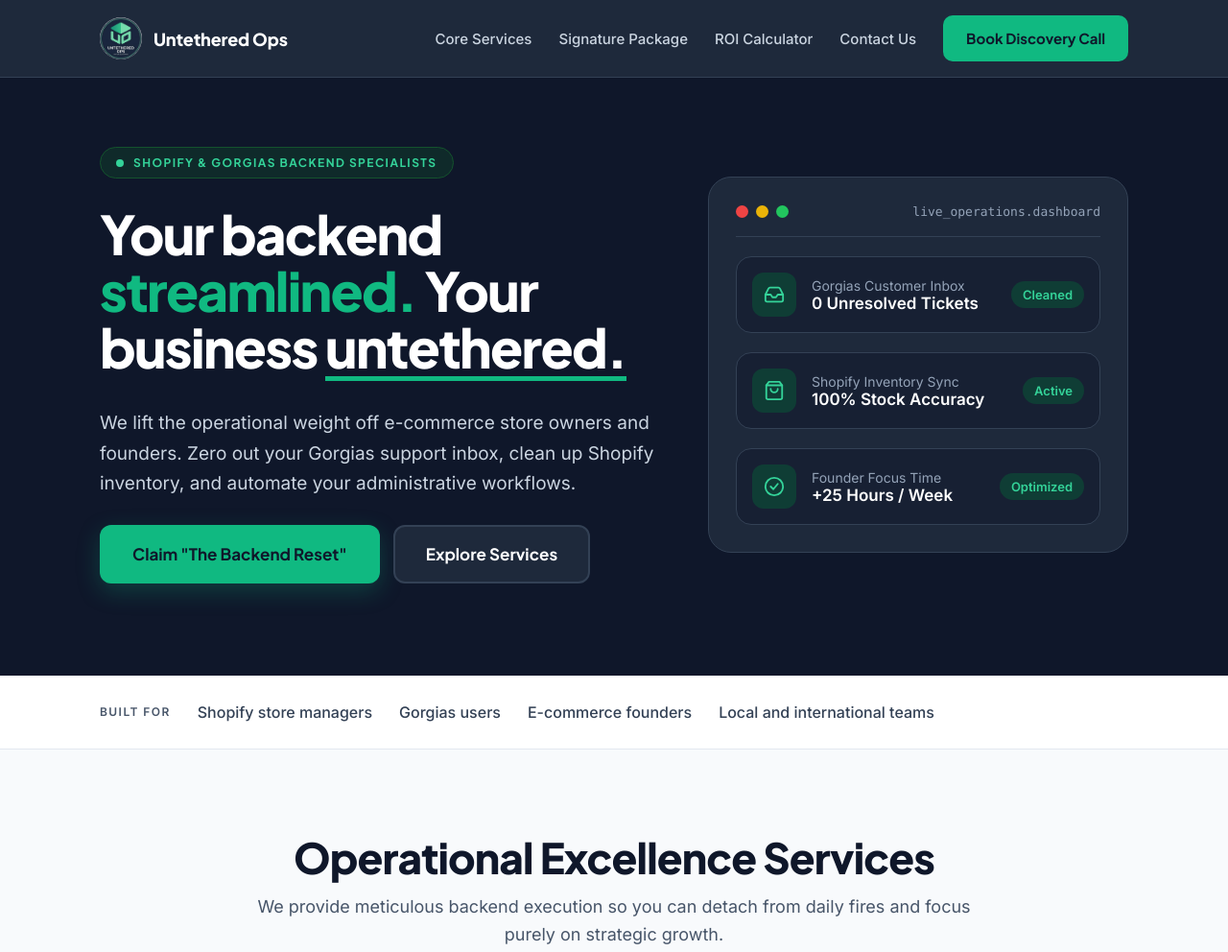
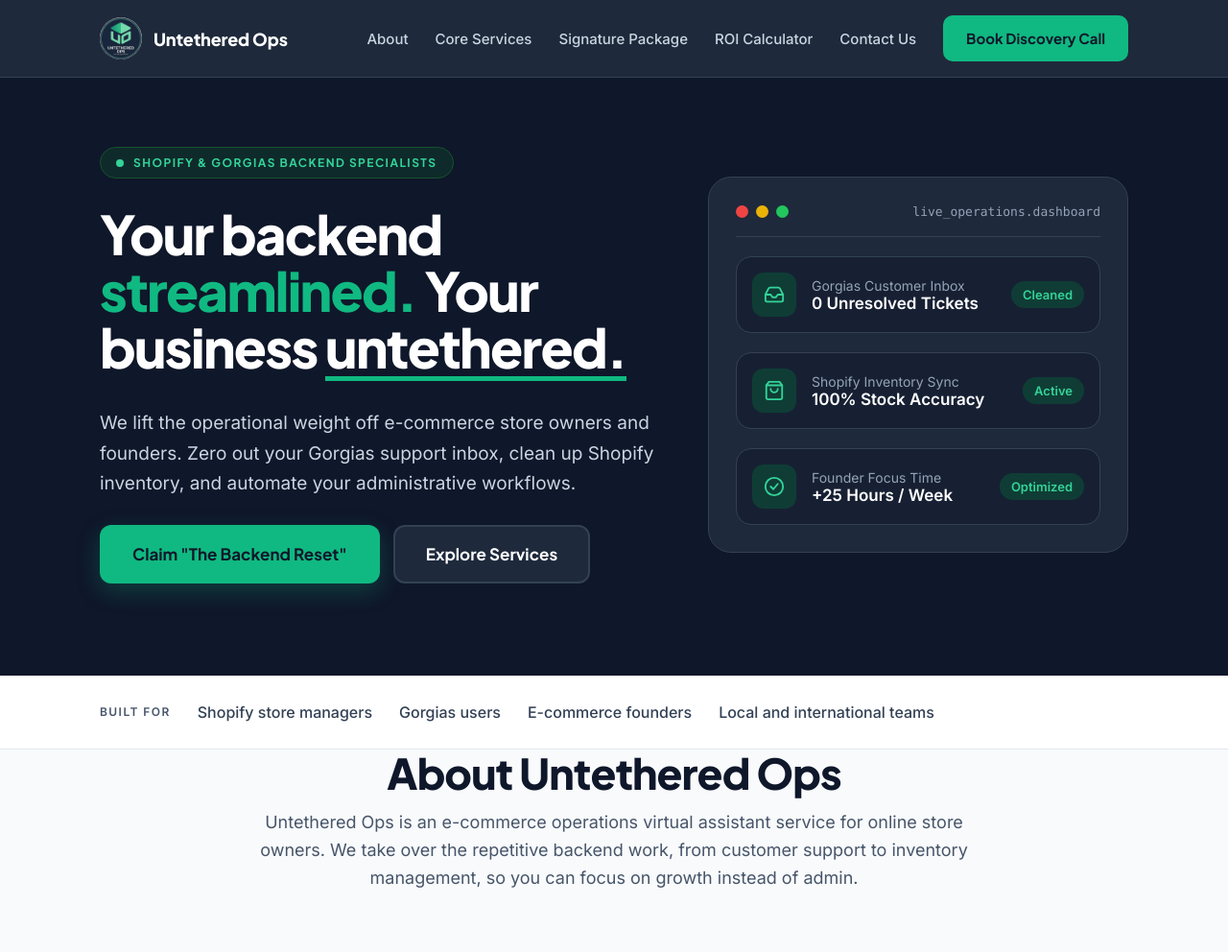
Before and after one commit to vinarose-source/untethered-ops-site, a plain HTML site: page index.html in a window 1280 px wide. Shown: the top 992 px of the page at 96% size. Drawn offline with Linux system fonts and the light colour scheme; files whose address does not match are found by name.

Commit message:
Add About section and update contact details
Added an 'About' section with a description of Untethered Ops and updated contact information.

```diff
--- a/index.html
+++ b/index.html
@@ -21,6 +21,7 @@
       <span>Untethered Ops</span>
     </a>
     <nav class="nav" aria-label="Main">
+      <a href="#about">About</a>
       <a href="#services">Core Services</a>
       <a href="#reset">Signature Package</a>
       <a href="#roi">ROI Calculator</a>
@@ -92,6 +93,16 @@
     <span class="item">Gorgias users</span>
     <span class="item">E-commerce founders</span>
     <span class="item">Local and international teams</span>
+  </div>
+</section>
+
+<!-- About -->
+<section id="about">
+  <div class="container">
+    <div class="section-head">
+      <h2>About Untethered Ops</h2>
+      <p>Untethered Ops is an e-commerce operations virtual assistant service for online store owners. We take over the repetitive backend work, from customer support to inventory management, so you can focus on growth instead of admin.</p>
+    </div>
   </div>
 </section>
 
@@ -297,7 +308,7 @@
       <p>Let's bring absolute order and flow to your backend systems today.</p>
     </div>
     <div><a class="btn btn-primary" href="mailto:untetheredops@gmail.com">untetheredops@gmail.com</a></div>
-    <div class="phone-line">Call or text: <strong>Coming Soon!</strong></div>
+    <div class="phone-line">Call or text: <strong>[Your phone number, with country code]</strong></div>
     <div class="socials">
       <a href="https://www.instagram.com/untetheredops/" target="_blank" rel="noopener">Instagram</a>
       <a href="https://www.threads.com/@untetheredops" target="_blank" rel="noopener">Threads</a>
@@ -325,6 +336,7 @@
             <option>Data management</option>
             <option>Executive support</option>
             <option>Digital research</option>
+            <option>SEO / keyword search</option>
             <option>Not sure yet</option>
           </select>
         </div>
```
